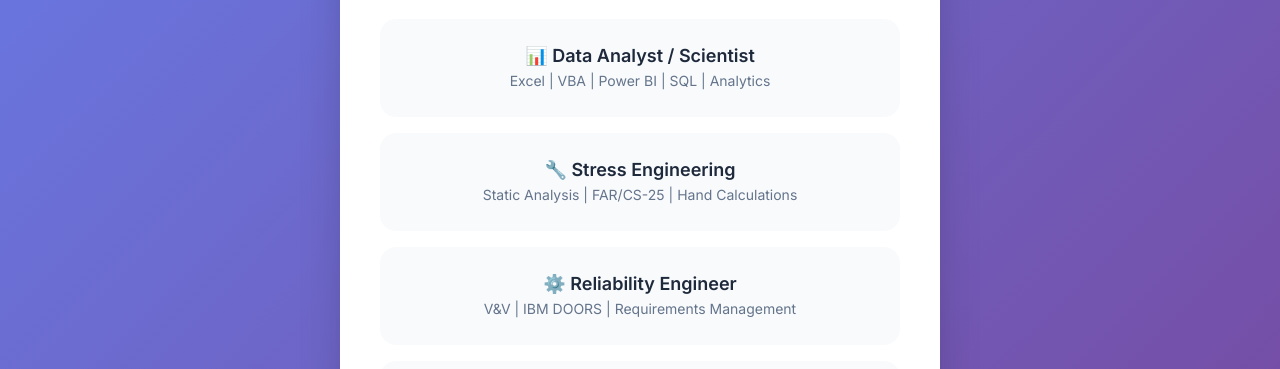
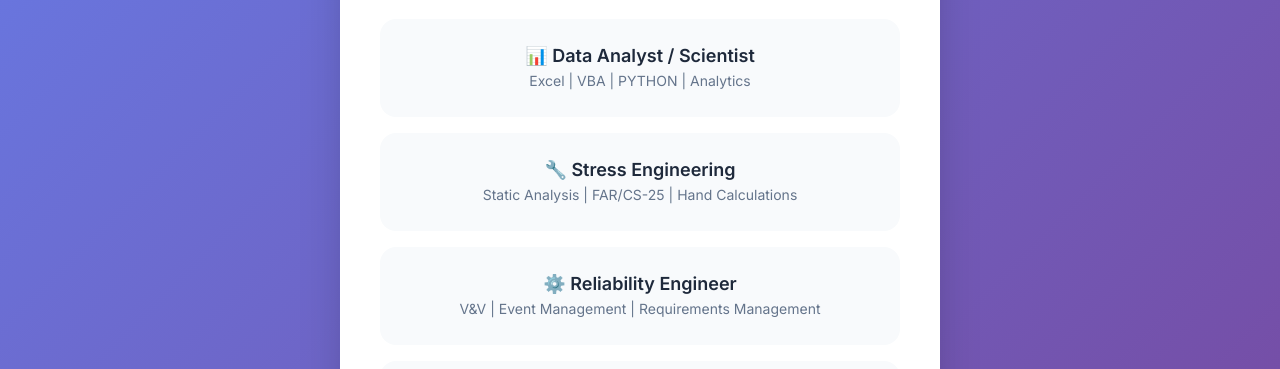
Before and after one commit to Mohan358/mohanajay-resumes, a plain HTML site: page index.html in a window 1280 px wide. Shown: the part 389-758 px from the top of the page. Drawn offline with Linux system fonts and the light colour scheme.

Commit message:
Update skills in CV descriptions

```diff
--- a/index.html
+++ b/index.html
@@ -94,7 +94,7 @@
     <div class="cv-grid">
       <a href="Mohanajay_data_analyst_scientist.html" class="cv-card">
         <div class="cv-title">📊 Data Analyst / Scientist</div>
-        <div class="cv-desc">Excel | VBA | Power BI | SQL | Analytics</div>
+        <div class="cv-desc">Excel | VBA | PYTHON | Analytics</div>
       </a>
       <a href="Mohanajay_stress_engineering_(static_stress_analysis).html" class="cv-card">
         <div class="cv-title">🔧 Stress Engineering</div>
@@ -102,7 +102,7 @@
       </a>
       <a href="Mohanajay_reliability_engineer.html" class="cv-card">
         <div class="cv-title">⚙️ Reliability Engineer</div>
-        <div class="cv-desc">V&V | IBM DOORS | Requirements Management</div>
+        <div class="cv-desc">V&V | Event Management | Requirements Management</div>
       </a>
       <a href="Mohanajay_weights_and_cg_analyst_(dhc_canada_exp).html" class="cv-card">
         <div class="cv-title">✈️ Weights & CG Analyst</div>
```
